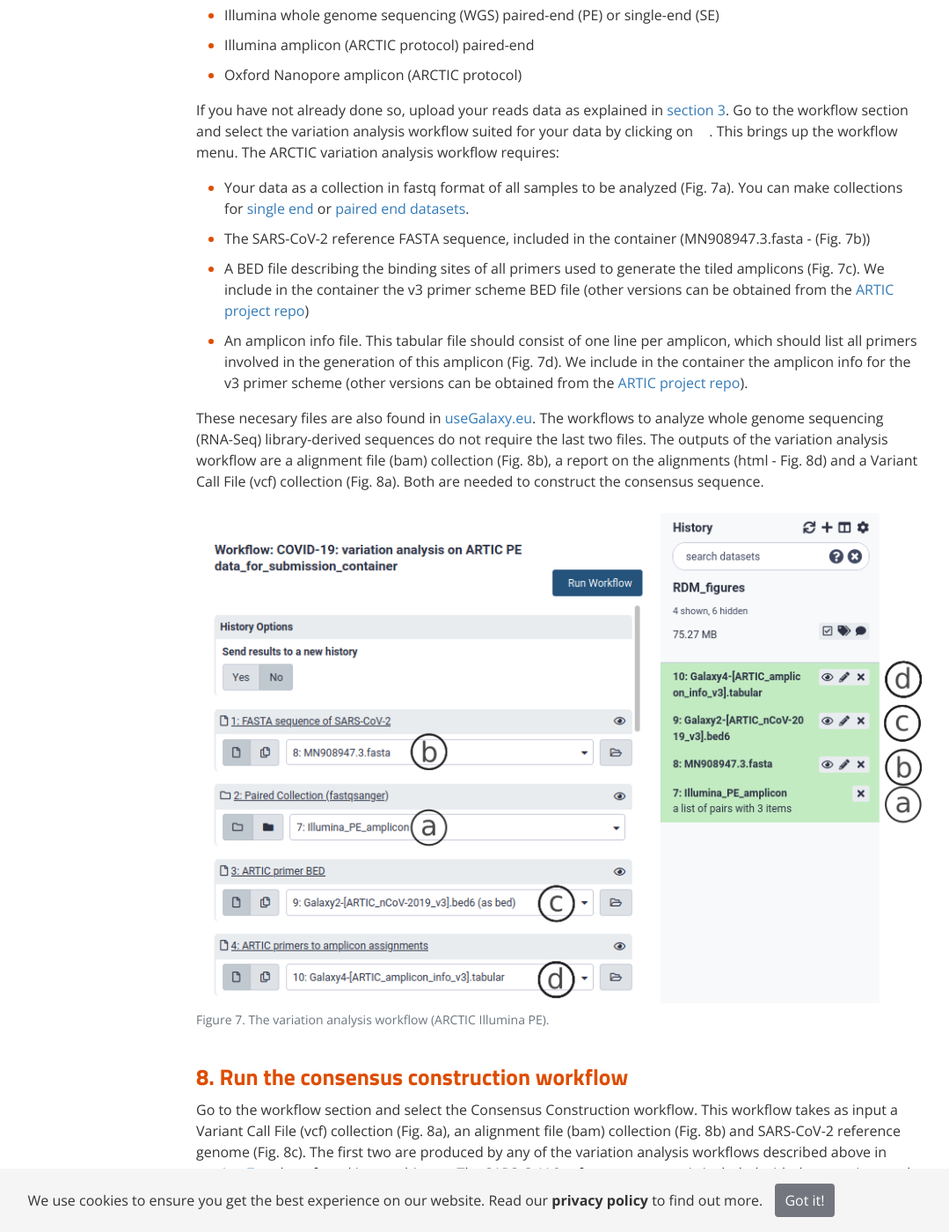
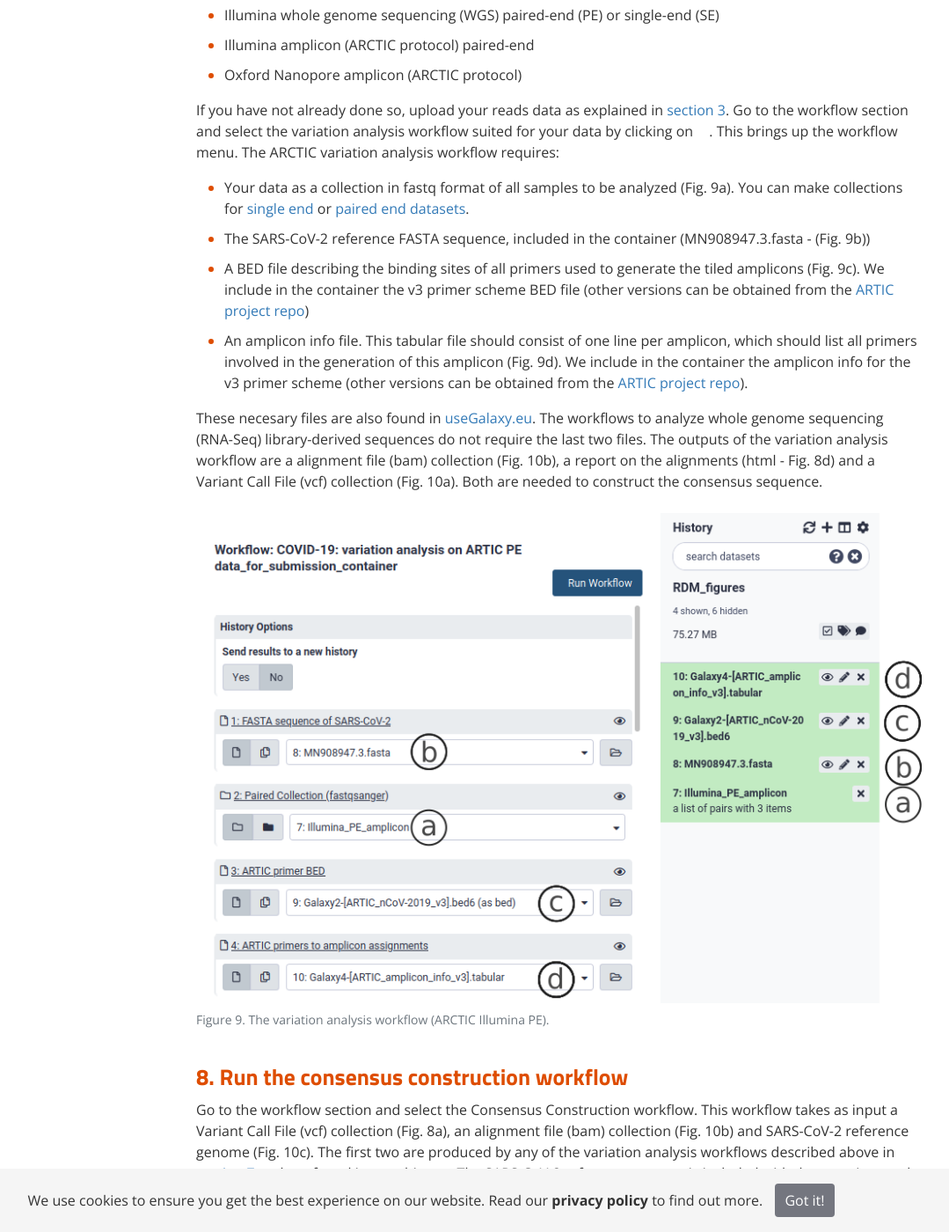
Before and after one commit to ELIXIR-Belgium/rdm-guide, a Jekyll site: the page built from pages/covid-19/sarscov2_assembly_submission.md, in a window 1280 px wide and 1400 px high, scrolled down 1169 px. Shown: the whole window at 88% size, without its empty margins (150-1229 px from the left). Built offline with Jekyll 4.4.1, drawn with Linux system fonts in a browser that asks for light colours; some of the changed text lies outside the part shown.

Commit message:
figure numbering change

```diff
--- a/pages/covid-19/sarscov2_assembly_submission.md
+++ b/pages/covid-19/sarscov2_assembly_submission.md
@@ -27,22 +27,22 @@ Go to the workflow section and select the variation analysis workflow suited for
 This brings up the workflow menu.
 The ARCTIC variation analysis workflow requires:
 
-* Your data as a collection in fastq   format of all samples to be analyzed (Fig. 7a). You can make collections for [single end](https://galaxyproject.org/tutorials/collections/#a-simple-collection-example) or [paired end datasets](https://galaxyproject.org/tutorials/collections/#a-paired-collection-example).
-* The SARS-CoV-2 reference FASTA sequence, included in the container (MN908947.3.fasta - (Fig. 7b))
-* A BED file describing the binding sites of all primers used to generate the tiled amplicons (Fig. 7c). We include in the container the v3 primer scheme BED file (other versions can be obtained from the [ARTIC project repo](https://github.com/artic-network/artic-ncov2019/tree/master/primer_schemes/nCoV-2019))
-* An amplicon info file. This tabular file should consist of one line per amplicon, which should list all primers involved in the generation of this amplicon (Fig. 7d). We include in the container the amplicon info for the v3 primer scheme (other versions can be obtained from the [ARTIC project repo](https://github.com/artic-network/artic-ncov2019/tree/master/primer_schemes/nCoV-2019)).
+* Your data as a collection in fastq   format of all samples to be analyzed (Fig. 9a). You can make collections for [single end](https://galaxyproject.org/tutorials/collections/#a-simple-collection-example) or [paired end datasets](https://galaxyproject.org/tutorials/collections/#a-paired-collection-example).
+* The SARS-CoV-2 reference FASTA sequence, included in the container (MN908947.3.fasta - (Fig. 9b))
+* A BED file describing the binding sites of all primers used to generate the tiled amplicons (Fig. 9c). We include in the container the v3 primer scheme BED file (other versions can be obtained from the [ARTIC project repo](https://github.com/artic-network/artic-ncov2019/tree/master/primer_schemes/nCoV-2019))
+* An amplicon info file. This tabular file should consist of one line per amplicon, which should list all primers involved in the generation of this amplicon (Fig. 9d). We include in the container the amplicon info for the v3 primer scheme (other versions can be obtained from the [ARTIC project repo](https://github.com/artic-network/artic-ncov2019/tree/master/primer_schemes/nCoV-2019)).
 
-These necesary files are also found in [useGalaxy.eu](https://usegalaxy.eu/u/wolfgang-maier/h/covid-19-resources). The workflows to analyze whole genome sequencing (RNA-Seq) library-derived sequences do not require the last two files. The outputs of the variation analysis workflow are a alignment file (bam) collection (Fig. 8b), a report on the alignments (html - Fig. 8d) and a Variant Call File (vcf) collection (Fig. 8a). Both are needed to construct the consensus sequence.
+These necesary files are also found in [useGalaxy.eu](https://usegalaxy.eu/u/wolfgang-maier/h/covid-19-resources). The workflows to analyze whole genome sequencing (RNA-Seq) library-derived sequences do not require the last two files. The outputs of the variation analysis workflow are a alignment file (bam) collection (Fig. 10b), a report on the alignments (html - Fig. 8d) and a Variant Call File (vcf) collection (Fig. 10a). Both are needed to construct the consensus sequence.
 
-{% include image.html file="variation_workflow.png" alt="variation_workflow" caption="Figure 7. The variation analysis workflow (ARCTIC Illumina PE)."%}
+{% include image.html file="variation_workflow.png" alt="variation_workflow" caption="Figure 9. The variation analysis workflow (ARCTIC Illumina PE)."%}
 
 ## 8. Run the consensus construction workflow
-Go to the workflow section and select the Consensus Construction workflow. This workflow takes as input a Variant Call File (vcf) collection (Fig. 8a), an alignment file (bam) collection (Fig. 8b) and SARS-CoV-2 reference genome (Fig. 8c). The first two are produced by any of the variation analysis workflows described above in [section 7](https://rdm.elixir-belgium.org/covid-19/sarscov2_assembly_submission.html#7-run-the-variation-analysis-workflow) and are found in your history. The SARS-CoV-2 reference genome is included with the container and will also be found in your history.
+Go to the workflow section and select the Consensus Construction workflow. This workflow takes as input a Variant Call File (vcf) collection (Fig. 8a), an alignment file (bam) collection (Fig. 10b) and SARS-CoV-2 reference genome (Fig. 10c). The first two are produced by any of the variation analysis workflows described above in [section 7](https://rdm.elixir-belgium.org/covid-19/sarscov2_assembly_submission.html#7-run-the-variation-analysis-workflow) and are found in your history. The SARS-CoV-2 reference genome is included with the container and will also be found in your history.
 Select the appropriate collections and files and **Run Workflow**.
 This workflow outputs a consensus sequence collection as well as one multisample fasta with all the consensus sequences.
 
 
-{% include image.html file="consensus_builder.png" alt="consensus_workflow" caption="Figure 8. The consensus construction workflow."%}
+{% include image.html file="consensus_builder.png" alt="consensus_workflow" caption="Figure 10. The consensus construction workflow."%}
 
 ## 9. Submit consensus sequence to ENA
 Open the consensus sequence submission tool
@@ -60,7 +60,7 @@ If the consensus was generated using the Galaxy workflows described in [section
 
 You can choose to input the rest of the metadata interactively or if the reads were submitted using the [Galaxy reads submission tool](https://rdm.elixir-belgium.org/covid-19/sarscov2_submission.html#5-upload-metadata-and-submit-to-ENA), a metadata receipt was produced that contains most of the metadata needed to submit consensus sequences to ENA, including **Study** and **Sample** accession numbers. This metadata is linked to the consensus sequences by the original reads filename and can be parsed to extract the metadata associated with the reads/consensus.
 
-<!---Figure 8 here with submission tool options  --->
+<!---Figure 11 here with submission tool options  --->
 
 Visit [Webin online](https://www.ebi.ac.uk/ena/submit/webin) to check on your submissions or [dev Webin](https://wwwdev.ebi.ac.uk/ena/submit/webin) to check on test submissions as explained in [section 6](https://rdm.elixir-belgium.org/covid-19/sarscov2_submission.html#6-check-for-a-valid-submission)
 
```
Also changed, not shown: pages/covid-19/sarscov2_submission.md (+6 -7 lines).
